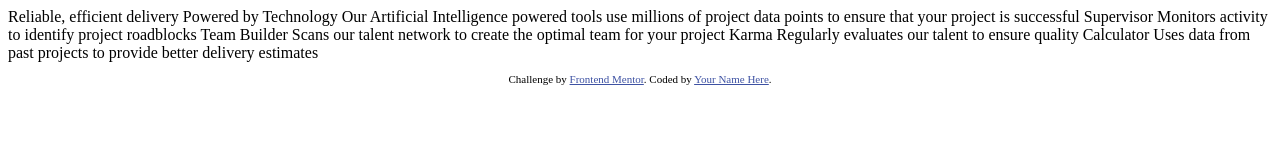
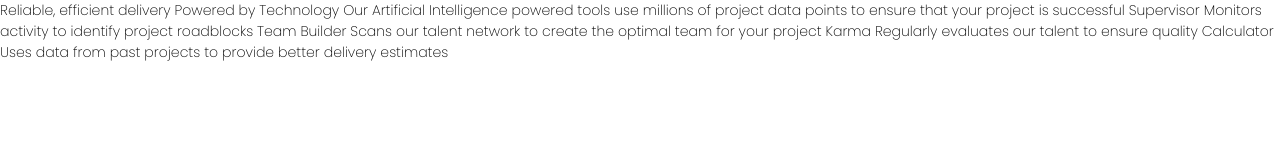
Before and after one commit to Balaji-Vemula/CSSPractice14FourCardFeatureSection, a plain HTML site: page index.html in a window 1280 px wide. Drawn offline with Linux system fonts and the light colour scheme.

Commit message:
Initialized styling

```diff
--- a/index.html
+++ b/index.html
@@ -8,11 +8,7 @@
 
   <title>Frontend Mentor | Four card feature section</title>
 
-  <!-- Feel free to remove these styles or customise in your own stylesheet 👍 -->
-  <style>
-    .attribution { font-size: 11px; text-align: center; }
-    .attribution a { color: hsl(228, 45%, 44%); }
-  </style>
+  <link rel="stylesheet" href="style.css">
 </head>
 <body>
 
@@ -34,12 +30,5 @@
   Calculator
   Uses data from past projects to provide better delivery estimates
 
-
-  <footer>
-    <p class="attribution">
-      Challenge by <a href="https://www.frontendmentor.io?ref=challenge" target="_blank">Frontend Mentor</a>.
-      Coded by <a href="#">Your Name Here</a>.
-    </p>
-  </footer>
 </body>
 </html>
--- /dev/null
+++ b/style.css
@@ -0,0 +1,82 @@
+@import url('https://fonts.googleapis.com/css2?family=Big+Shoulders+Display:wght@100..900&family=Inter:ital,opsz,wght@0,14..32,100..900;1,14..32,100..900&family=Kumbh+Sans:wght@100..900&family=Lexend+Deca:wght@100..900&family=Open+Sans:ital,wght@0,300..800;1,300..800&family=Outfit:wght@100..900&family=Poppins:ital,wght@0,100;0,200;0,300;0,400;0,500;0,600;0,700;0,800;0,900;1,100;1,200;1,300;1,400;1,500;1,600;1,700;1,800;1,900&family=Red+Hat+Display:ital,wght@0,300..900;1,300..900&display=swap');
+
+:root {
+    /* Colors */
+
+    /* Primary */
+
+    --Red: hsl(0, 78%, 62%);
+    --Cyan: hsl(180, 62%, 55%);
+    --Orange: hsl(34, 97%, 64%);
+    --Blue: hsl(212, 86%, 64%);
+
+
+    /* Neutral */
+
+    --Very-Dark-Blue: hsl(234, 12%, 34%);
+    --Grayish-Blue: hsl(229, 6%, 66%);
+    --Very-Light-Gray: hsl(0, 0%, 98%);
+
+    /* Font style */
+    --font-family-default: 'Poppins', sans-serif;
+
+    /* Font Sizes */
+    --fs-body: 0.9375rem;
+    --fs-heading1: 1.5rem;
+    --fs-heading2: 1.25rem;
+
+
+    /* Font weights/boldness */
+    --fw-bolder: 600;
+    --fw-bold: 400;
+    --fw-normal: 200;
+
+}
+
+*,
+*::before,
+*::after {
+    box-sizing: border-box;
+}
+
+* {
+    margin: 0;
+    font: inherit;
+    font-family: var(--font-family-default);
+    font-weight: var(--fw-normal);
+    font-size: var(--fs-body);
+}
+
+img,
+svg {
+    display: block;
+    max-width: 100%;
+}
+
+p {
+    font-size: var(--fs-paragraph);
+}
+
+body {
+    margin: 0;
+    padding: 0;
+    min-height: 100vh;
+}
+
+.ht-100 {
+    min-height: 100vh;
+}
+
+.flex-container {
+    display: flex;
+}
+
+.flex-container-in-center {
+    justify-content: center;
+    align-items: center;
+
+}
+
+.flex-direction-column {
+    flex-direction: column;
+}
```
